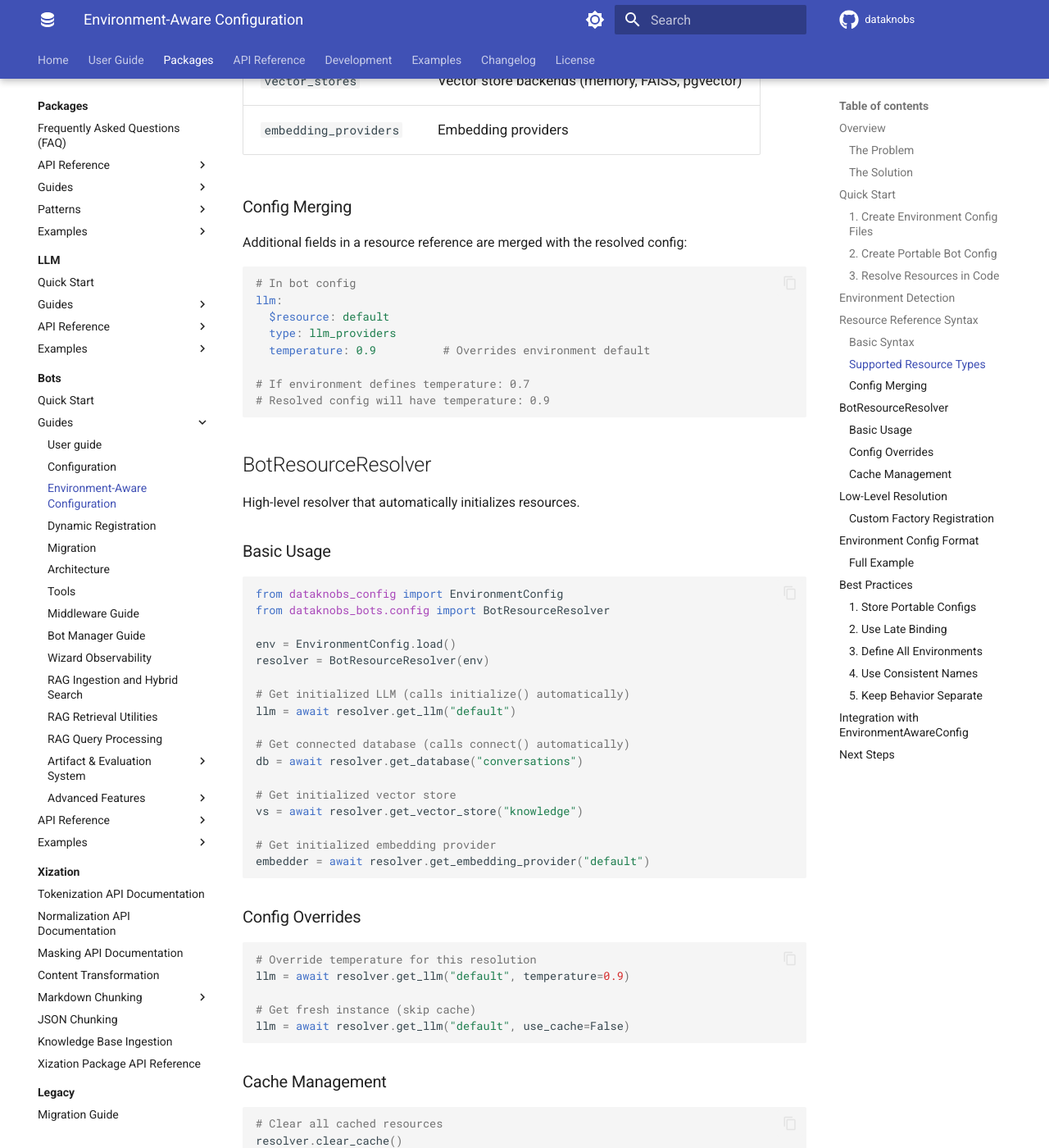
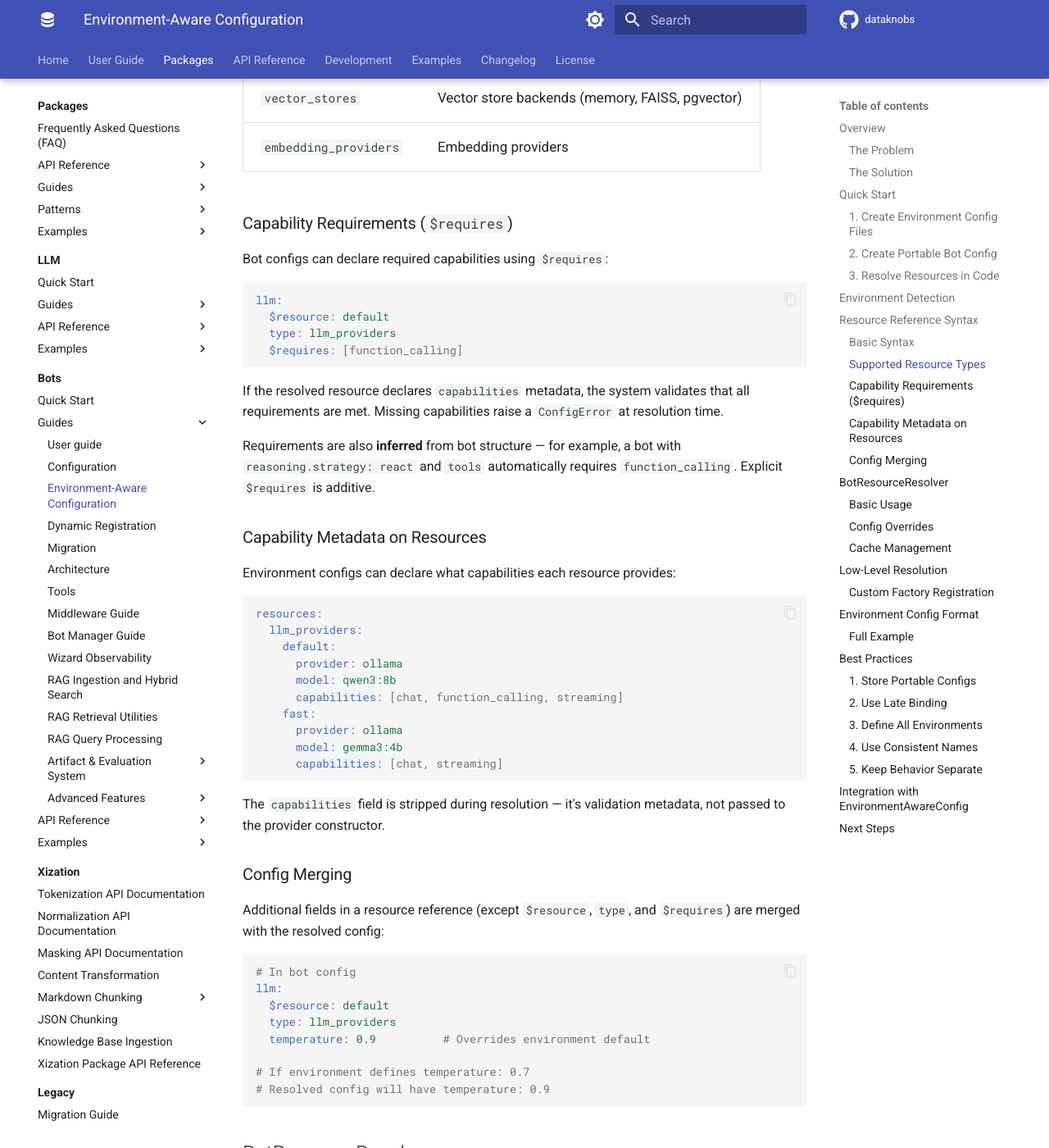
Before and after one commit to KBS-Labs/dataknobs, an MkDocs documentation site: the page built from docs/packages/bots/guides/environment-aware.md, in a window 1280 px wide and 1400 px high, scrolled down 3471 px. Shown: the whole window at 82% size. Built offline with MkDocs 1.6.1 and Material for MkDocs 9.7.7, drawn with Linux system fonts in a browser that asks for light colours; comment, search, counter and statistics services are not loaded; some of the changed text lies outside the part shown.

Commit message:
updated documentation

````diff
--- a/docs/packages/bots/guides/environment-aware.md
+++ b/docs/packages/bots/guides/environment-aware.md
@@ -141,6 +141,7 @@ export DATAKNOBS_ENVIRONMENT=production
 llm:
   $resource: default        # Logical resource name
   type: llm_providers       # Resource type
+  $requires: [function_calling]  # Required capabilities (optional)
   temperature: 0.7          # Merged into resolved config
 ```
 
@@ -153,9 +154,43 @@ llm:
 | `vector_stores` | Vector store backends (memory, FAISS, pgvector) |
 | `embedding_providers` | Embedding providers |
 
+### Capability Requirements (`$requires`)
+
+Bot configs can declare required capabilities using `$requires`:
+
+```yaml
+llm:
+  $resource: default
+  type: llm_providers
+  $requires: [function_calling]
+```
+
+If the resolved resource declares `capabilities` metadata, the system validates that all requirements are met. Missing capabilities raise a `ConfigError` at resolution time.
+
+Requirements are also **inferred** from bot structure — for example, a bot with `reasoning.strategy: react` and `tools` automatically requires `function_calling`. Explicit `$requires` is additive.
+
+### Capability Metadata on Resources
+
+Environment configs can declare what capabilities each resource provides:
+
+```yaml
+resources:
+  llm_providers:
+    default:
+      provider: ollama
+      model: qwen3:8b
+      capabilities: [chat, function_calling, streaming]
+    fast:
+      provider: ollama
+      model: gemma3:4b
+      capabilities: [chat, streaming]
+```
+
+The `capabilities` field is stripped during resolution — it's validation metadata, not passed to the provider constructor.
+
 ### Config Merging
 
-Additional fields in a resource reference are merged with the resolved config:
+Additional fields in a resource reference (except `$resource`, `type`, and `$requires`) are merged with the resolved config:
 
 ```yaml
 # In bot config
@@ -274,11 +309,13 @@ resources:
       api_key: ${OPENAI_API_KEY}
       temperature: 0.7
       max_tokens: 2000
+      capabilities: [chat, function_calling, streaming]
 
     fast:
       provider: openai
       model: gpt-3.5-turbo
       api_key: ${OPENAI_API_KEY}
+      capabilities: [chat, streaming]
 
   databases:
     default:
````
Also changed, not shown: docs/packages/bots/examples/react-agent.md (+17 -9 lines), docs/packages/config/environment-aware.md (+36 -6 lines), packages/bots/docs/CONFIGURATION.md (+54 -13 lines).
